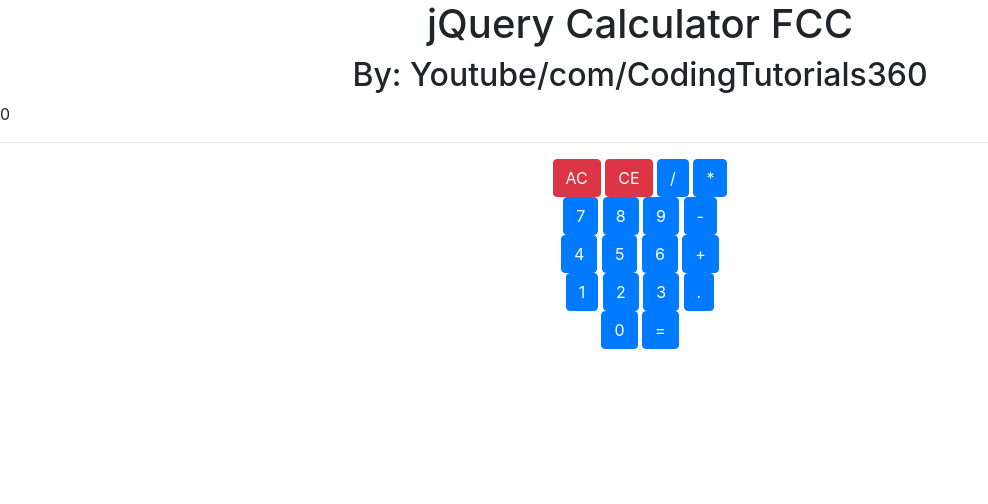
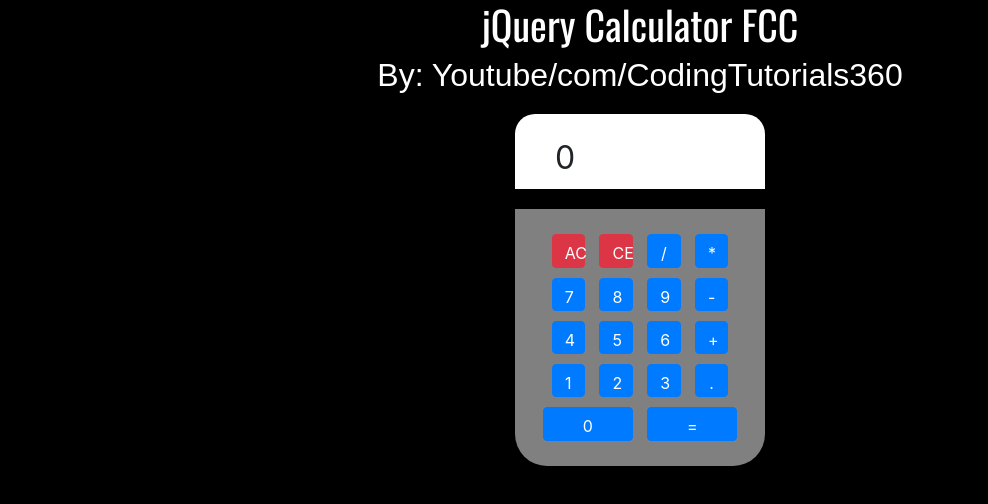
Before and after one commit to ktul15/Basic-jQuery-Calculator, a plain HTML site: page index.html in a window 1280 px wide. Shown: the whole page, without its empty margins (0-988 px from the left). Drawn offline with nearby package versions, Linux system fonts and the light colour scheme.

Commit message:
Style the calculator with css

```diff
--- a/index.html
+++ b/index.html
@@ -5,8 +5,11 @@
     <meta charset="UTF-8">
     <meta name="viewport" content="width=device-width, initial-scale=1.0">
     <meta http-equiv="X-UA-Compatible" content="ie=edge">
+    <link href="https://fonts.googleapis.com/css?family=Oswald&display=swap" rel="stylesheet">
+    <link rel="stylesheet" href="./style.css">
     <link rel="stylesheet" href="https://stackpath.bootstrapcdn.com/bootstrap/4.4.1/css/bootstrap.min.css">
-
+    <script src="https://code.jquery.com/jquery-3.4.1.min.js"
+        integrity="sha256-CSXorXvZcTkaix6Yvo6HppcZGetbYMGWSFlBw8HfCJo=" crossorigin="anonymous"></script>
     <title>Calculator</title>
 </head>
 
@@ -15,7 +18,7 @@
         <h1>jQuery Calculator FCC</h1>
         <h2>By: Youtube/com/CodingTutorials360</h2>
     </div>
-    <div class="calcOutPut">
+    <div id="calcOutput">
         <span id="steps">0</span>
         <hr />
     </div>
@@ -43,9 +46,8 @@
         <a href="" class="btn btn-primary bigButton" id="0">0</a>
         <a href="" class="btn btn-primary bigButton" id="total">=</a>
 
-    </div2
-    <scri3t src="https://code.jquery.com/jquery-3.4.1.min.js"
-        i.tegrity="sha256-CSXorXvZcTkaix6Yvo6HppcZGetbYMGWSFlBw8HfCJo=" crossorigin="anonymous"></script>
+    </div>
+
 </body>
 
 </html>
--- a/style.css
+++ b/style.css
@@ -0,0 +1,49 @@
+body {
+    background-color: black !important;
+}
+
+h1{
+    color: white;
+    font-family: "Oswald";
+}
+
+h2{
+    color: white;
+    font-family: Arial, Helvetica, sans-serif;
+}
+
+#calcOutput{
+    background-color: white;
+    height: 75px;
+    width: 250px;
+    margin: 20px auto;
+    padding: 20px;
+    border-top-left-radius: 20px;
+    border-top-right-radius: 20px;
+}
+
+#calculator{
+    background-color: gray;
+    width: 250px;
+    padding-bottom: 30px;
+    border-bottom-left-radius: 2em;
+    border-bottom-right-radius: 2em;
+    margin: 0 auto;
+    padding-top: 20px;
+    padding-bottom: 20px;
+}
+
+#steps{
+    padding-left: 20px;
+    font-size: 2em;
+}
+
+.bigButton{
+    width: 90px;
+}
+
+a{
+    margin: 5px;
+    width: 2.6vw;
+    height: 2.6vw;
+}
```
